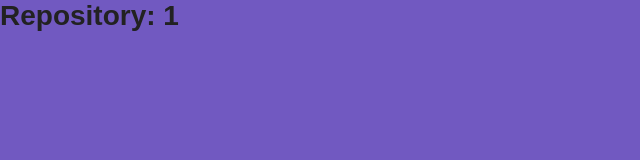
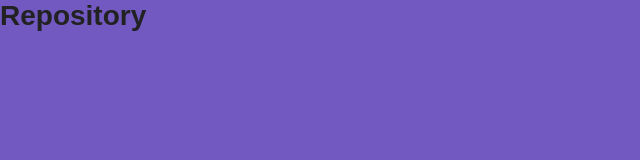
Before and after one commit to SirMcClay/gostack7-modulo05, a React (Create React App) app: page /repository/1 in a window 1280 px wide. Shown: the top 160 px of the page, without its empty margins (0-640 px from the left). Built offline with nearby package versions, Linux system fonts and the light colour scheme.

Commit message:
Topcis - 11 - continue...

```diff
--- a/src/pages/Repository/index.js
+++ b/src/pages/Repository/index.js
@@ -1,7 +1,9 @@
-import React from 'react';
+import React, { Component } from 'react';
 
 // import { Container } from './styles';
 
-export default function Repository({ match }) {
-  return <h1>Repository: {decodeURIComponent(match.params.repository)}</h1>;
+export default class Repository extends Component {
+  render() {
+    return <h1>Repository</h1>;
+  }
 }
```
